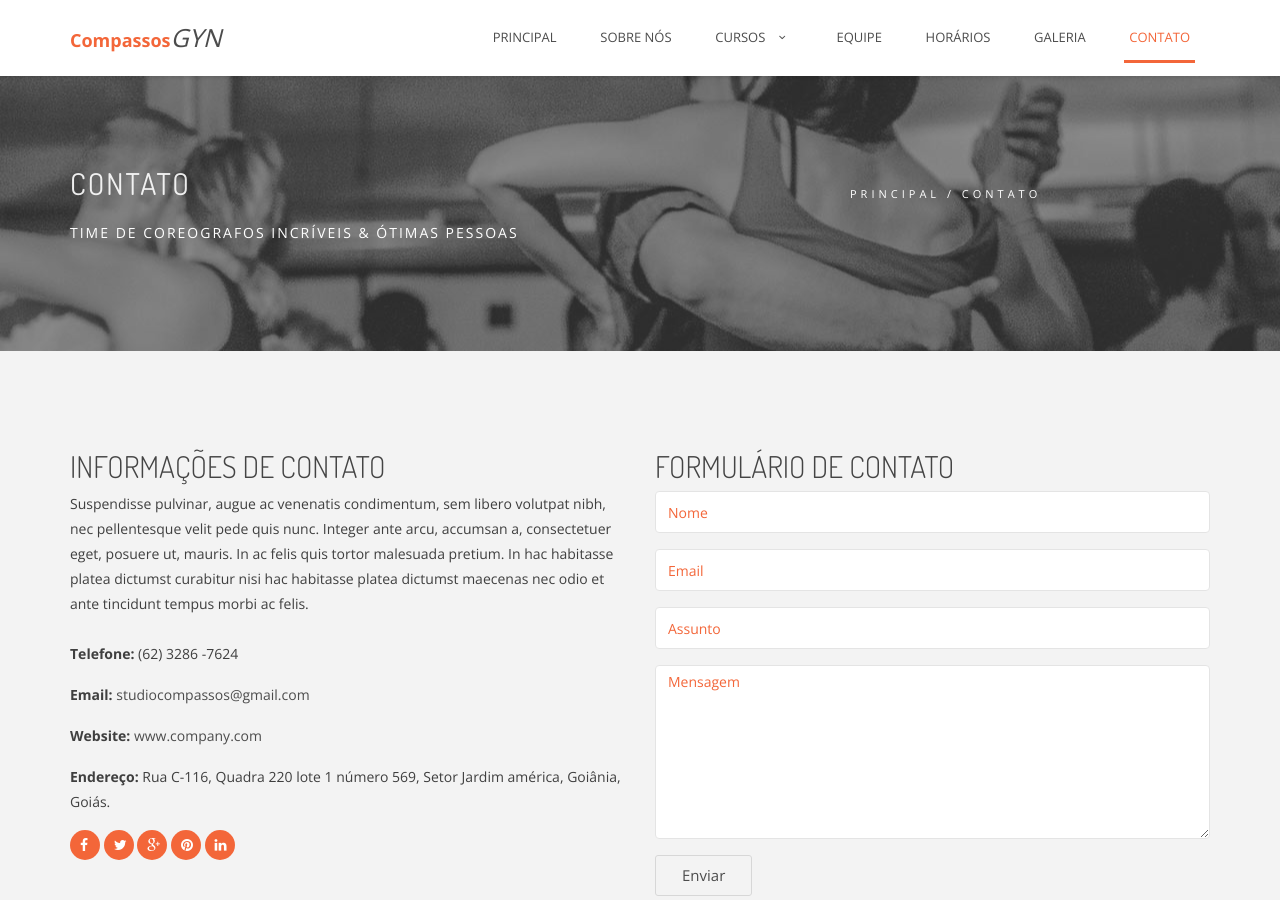
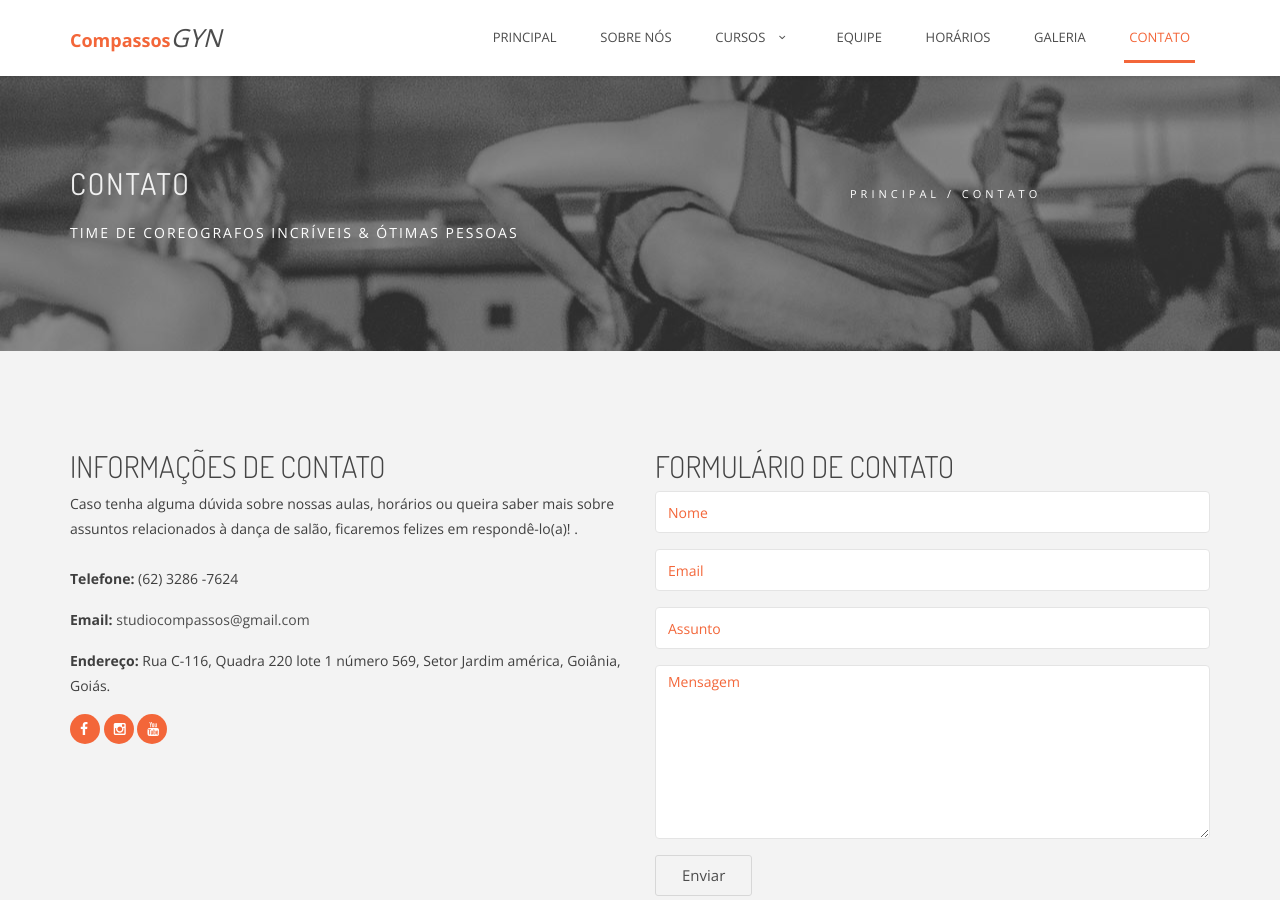
Before and after one commit to 5devmonkeys/comp, a Jekyll site: the page built from contato.html, in a window 1280 px wide and 900 px high. Built offline with Jekyll 4.4.1, drawn with Linux system fonts in a browser that asks for light colours.

Commit message:
change contact

```diff
--- a/contato.html
+++ b/contato.html
@@ -31,7 +31,7 @@ layout: default
                 <header class="section_header">
                     <h2>Informações de contato</h2>
                 </header>
-                <p>Suspendisse pulvinar, augue ac venenatis condimentum, sem libero volutpat nibh, nec pellentesque velit pede quis nunc. Integer ante arcu, accumsan a, consectetuer eget, posuere ut, mauris. In ac felis quis tortor malesuada pretium. In hac habitasse platea dictumst curabitur nisi hac habitasse platea dictumst maecenas nec odio et ante tincidunt tempus morbi ac felis.
+                <p>Caso tenha alguma dúvida sobre nossas aulas, horários ou queira saber mais sobre assuntos relacionados à dança de salão, ficaremos felizes em respondê-lo(a)!  .
                 <br><br>
                     <strong>Telefone:</strong> (62) 3286 -7624
                 </p>
@@ -39,17 +39,12 @@ layout: default
                     <strong>Email:</strong> <a href="studiocompassos@gmail.com">studiocompassos@gmail.com</a>
                 </p>
                 <p>
-                    <strong>Website: </strong><a href="./">www.company.com</a>
-                </p>
-                <p>
                     <strong>Endereço:</strong> Rua C-116, Quadra 220 lote 1 número 569, Setor Jardim américa, Goiânia, Goiás.
                 </p>
                  <div class="social-mid">
-                    <a href="#"><i class="fa fa-facebook"></i></a>
-                    <a href="#"><i class="fa fa-twitter"></i></a>
-                    <a href="#"><i class="fa fa-google-plus"></i></a>
-                    <a href="#"><i class="fa fa-pinterest"></i></a>
-                    <a href="#"><i class="fa fa-linkedin"></i></a>
+                    <a href="https://www.facebook.com/pg/compassosstudiodedanca" target="blank"><i class="fa fa-facebook"></i></a>
+                    <a href="https://www.instagram.com/compassosstudiodedanca/" target="blank"><i class="fa fa-instagram"></i></a>
+                    <a href="https://www.youtube.com/user/MrCompassos" target="blank"><i class="fa fa-youtube"></i></a>
                 </div>
 
             </div>
```
